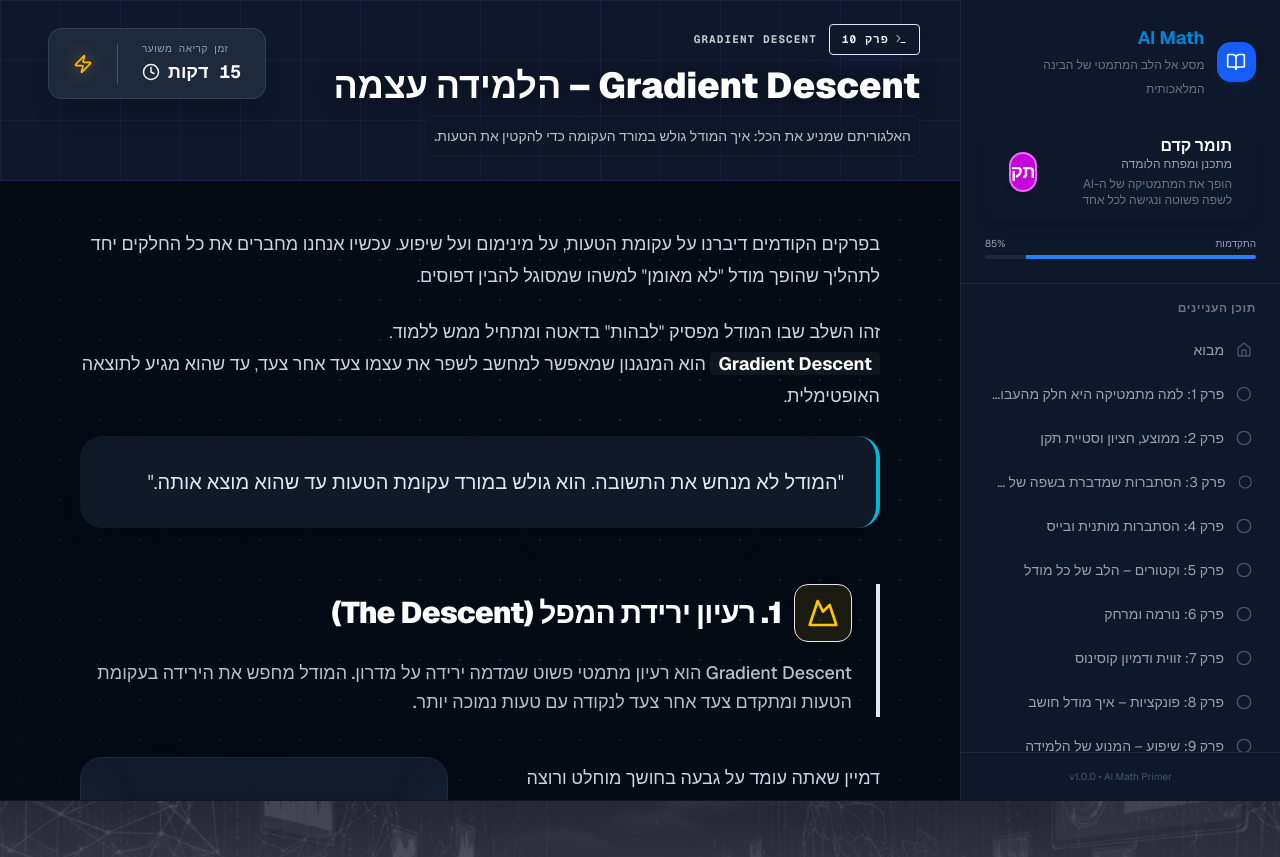
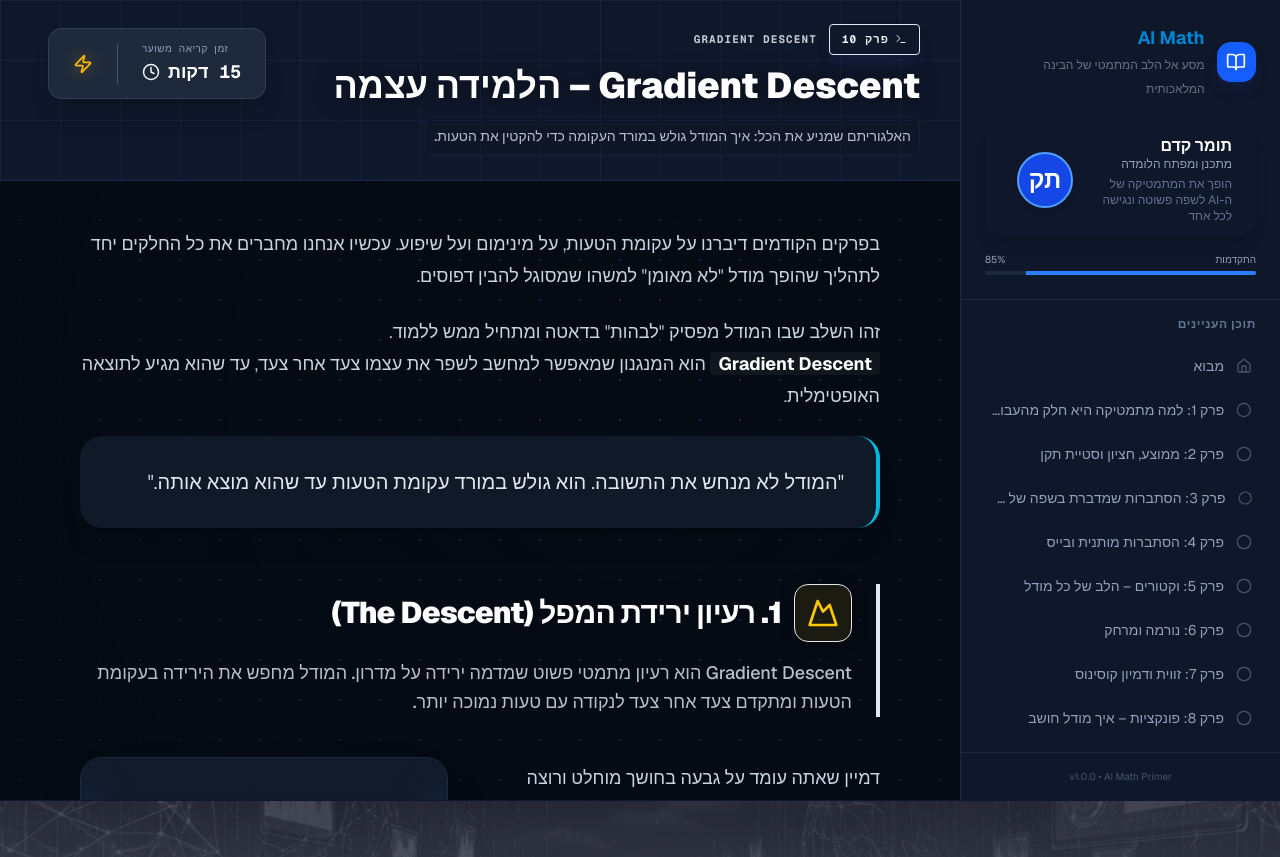
Before and after one commit to tomkedem/AI-Math-Intuition-course, a Next.js app: page /chapter-10 in a window 1280 px wide. Shown: the top 857 px of the page. Built offline with nearby package versions, Linux system fonts and the light colour scheme; grey boxes are pictures that could not be loaded.

Commit message:
fix: enhance layout and styling of sections in ChapterOne and ChapterTen, update CourseSidebar component for improved visual consistency

```diff
--- a/app/chapter-1/page.tsx
+++ b/app/chapter-1/page.tsx
@@ -160,7 +160,7 @@ export default function ChapterOne() {
     <ChapterLayout currentChapterId={1}>
 
           {/* --- סעיף 1 --- */}
-          <section id="part-1" className="scroll-mt-24">
+          <section id="part-1" className="scroll-mt-24 mb-8">
             <div className="flex flex-col gap-4 mb-8">
                 <div className="flex items-center gap-3">
                     <div className="p-2 bg-blue-500/20 rounded-lg text-blue-400"><Eye size={20}/></div>
@@ -208,7 +208,7 @@ export default function ChapterOne() {
 
 
           {/* --- סעיף 2 --- */}
-          <section id="part-2" className="scroll-mt-24">
+          <section id="part-2" className="scroll-mt-24 mb-8" >
             <div className="flex flex-col gap-4 mb-8">
                 <div className="flex items-center gap-3">
                     <div className="p-2 bg-purple-500/20 rounded-lg text-purple-400"><Activity size={20}/></div>
--- a/app/chapter-10/page.tsx
+++ b/app/chapter-10/page.tsx
@@ -76,7 +76,7 @@ const HikerGame = () => {
         } else {
             const newPos = Math.sign(pos) * Math.min(Math.abs(pos * 1.3), 100);
             setPos(newPos);
-            setMessage("⚠️ שים לב! אתה מטפס למעלה. ב-AI אנחנו תמיד רוצים לרדת בטעות.");
+            setMessage("⚠️ שים לב! אתה מטפס למעלה. ב-AI אנחנו תמיד רוצים לרדת במדד הטעות.");
         }
     };
 
--- a/components/CourseSidebar.tsx
+++ b/components/CourseSidebar.tsx
@@ -68,9 +68,11 @@ export function CourseSidebar() {
   הופך את המתמטיקה של ה-AI לשפה פשוטה ונגישה לכל אחד
 </span>
   </div>
-  <div className="w-10 h-10 rounded-full bg-fuchsia-600 flex items-center justify-center text-white font-bold text-lg shadow-md border-2 border-fuchsia-400">
-    תק
-  </div>
+<div style={{display:'flex', alignItems:'center', justifyContent:'center'}}>
+    <div className="w-14 h-14 rounded-full bg-blue-700 flex items-center justify-center text-white font-bold text-2xl shadow-md border-2 border-blue-400 m-2">
+        תק
+    </div>
+</div>
 </div>
 
             {/* Progress Bar */}
```
